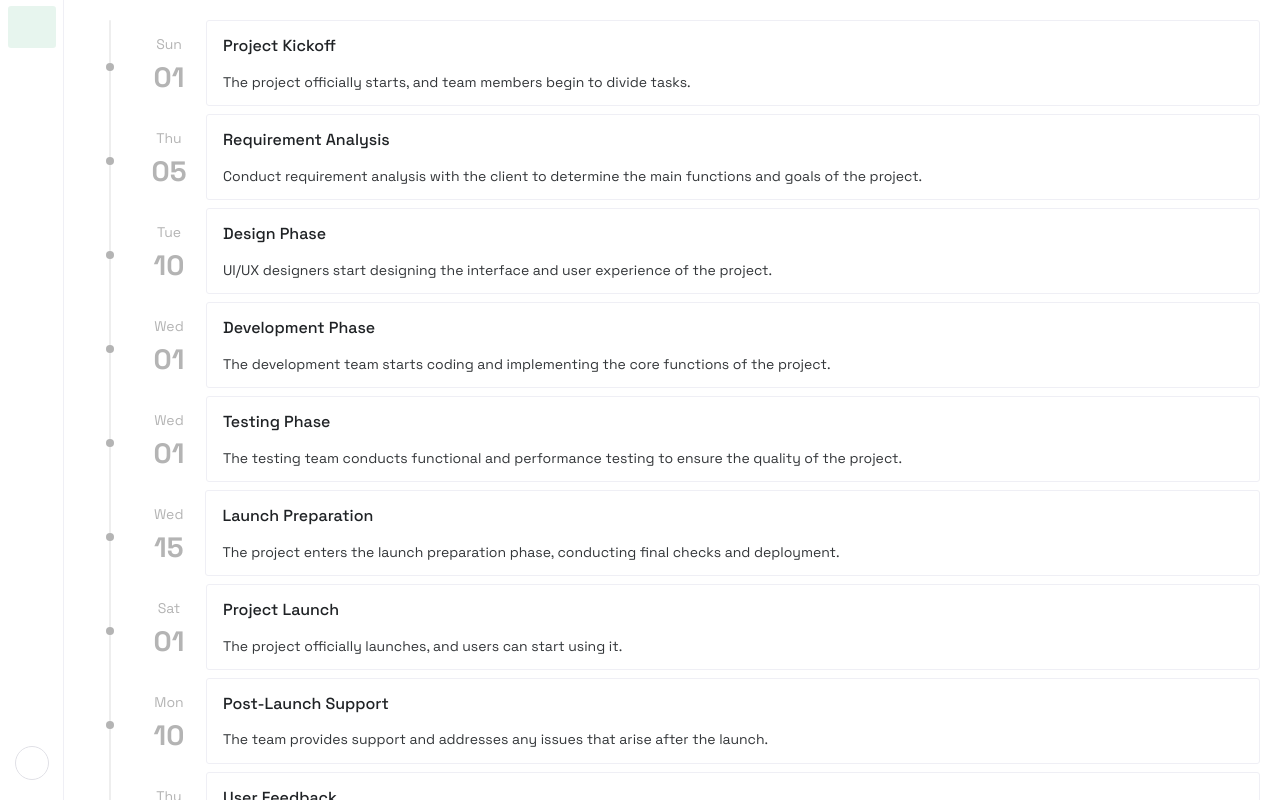
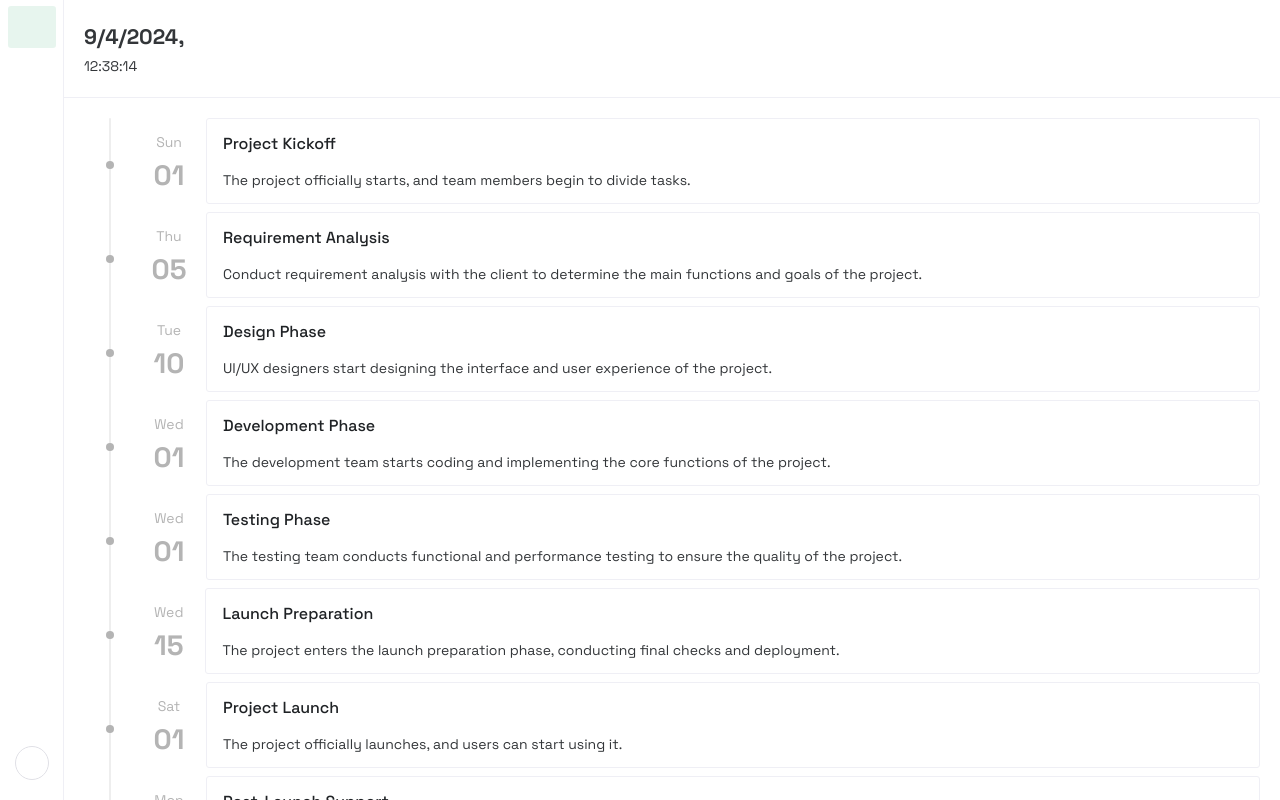
Before and after one commit to Pao-Developers/ykps-competition-timeline, a Vue app in the folder frontend/: page / in a window 1280 px wide. Built offline with nearby package versions, Linux system fonts and the light colour scheme; some icons are missing.

Commit message:
feat: A bad implementation of static header

```diff
--- a/frontend/src/App.vue
+++ b/frontend/src/App.vue
@@ -27,16 +27,27 @@
                     <right v-if="sideBarCollapsed" />
                 </n-button>
             </n-layout-sider>
-            <n-layout :native-scrollbar="false" ref="headerLayoutRef">
-                <!--                <n-layout-header bordered position="absolute">-->
-                <!--                    <div style="padding: 20px">-->
-                <!--                        <h2 style="line-height: 0">{{ date }}</h2>-->
-                <!--                        {{ time }}-->
-                <!--                    </div>-->
-                <!--                </n-layout-header>-->
+            <n-layout
+                :native-scrollbar="false"
+                ref="headerLayoutRef"
+                content-class="router-view"
+                :on-scroll="headerScrollHandler"
+            >
+                <n-layout-header
+                    bordered
+                    :position="headerPosition"
+                    style="z-index: 10"
+                    ref="headerRef"
+                >
+                    <div style="padding: 20px">
+                        <h2 style="line-height: 0">{{ date }}</h2>
+                        {{ time }}
+                    </div>
+                </n-layout-header>
                 <n-layout-content
                     content-class="router-view"
-                    content-style="padding: 20px"
+                    content-style="padding: 20px; height: 100%; width: 100%"
+                    style="height: 100%"
                     bordered
                 >
                     <router-view class="router-view" />
@@ -98,6 +109,20 @@ onUnmounted(() => {
 
 const headerLayoutRef = ref<HTMLElement | null>(null)
 const headerPosition = ref<"absolute" | "static">("static")
+const headerRef = ref<HTMLElement | null>(null)
+
+const headerScrollHandler = () => {
+    console.log(headerLayoutRef.value.scrollbarInstRef.containerScrollTop)
+    console.log(headerRef.value)
+    if (
+        headerLayoutRef.value?.scrollbarInstRef.containerScrollTop &&
+        headerLayoutRef.value.scrollbarInstRef.containerScrollTop > 50
+    ) {
+        headerPosition.value = "absolute"
+    } else {
+        headerPosition.value = "static"
+    }
+}
 </script>
 
 <style lang="scss">
--- a/frontend/src/views/menuOptions.ts
+++ b/frontend/src/views/menuOptions.ts
@@ -48,7 +48,7 @@ export const menuOptions: MenuOption[] = [
             h(
                 RouterLink,
                 { to: { name: "about" } },
-                { default: () => "Product" }
+                { default: () => "About" }
             ),
         key: "about",
         icon: () =>
```
